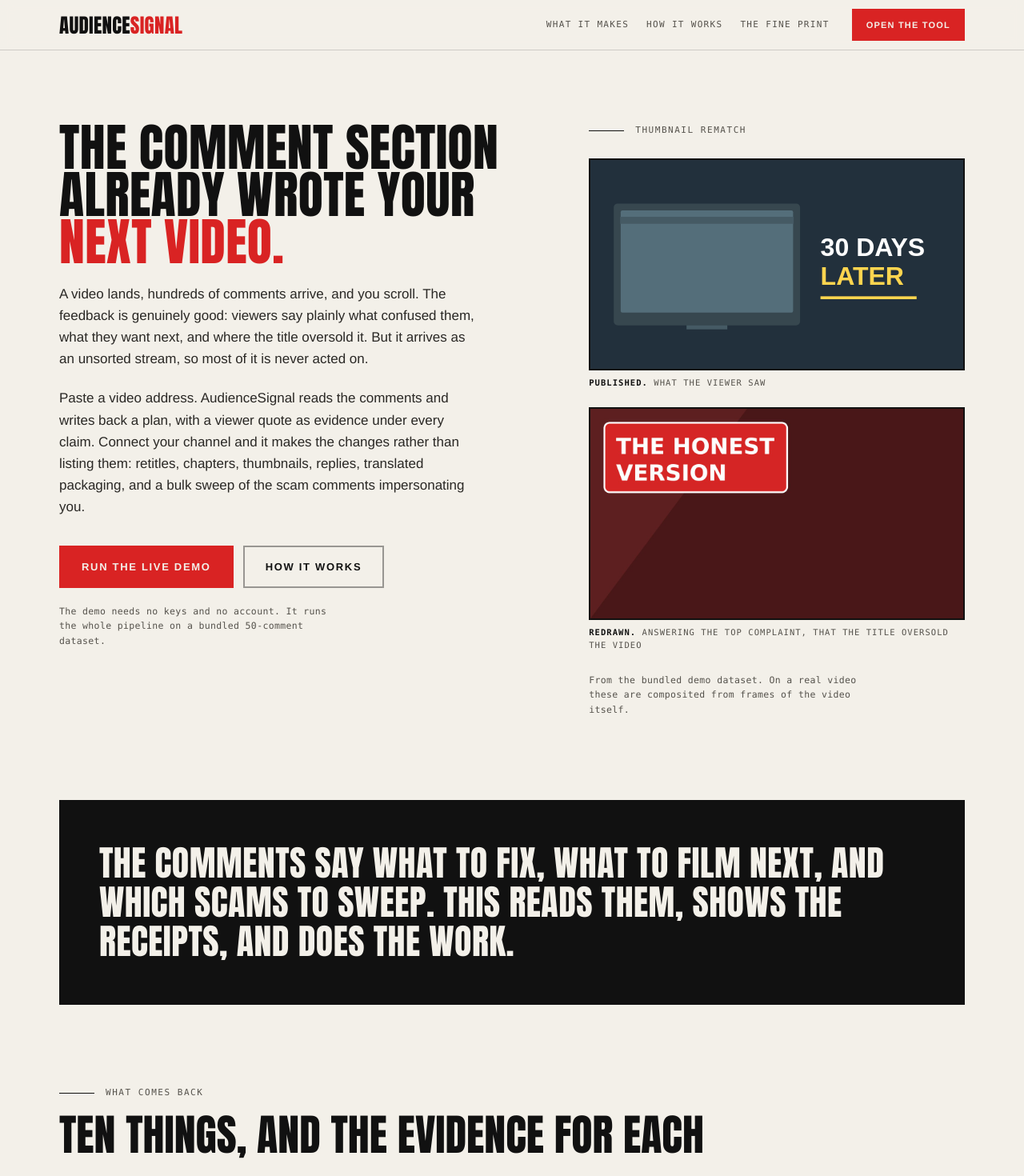
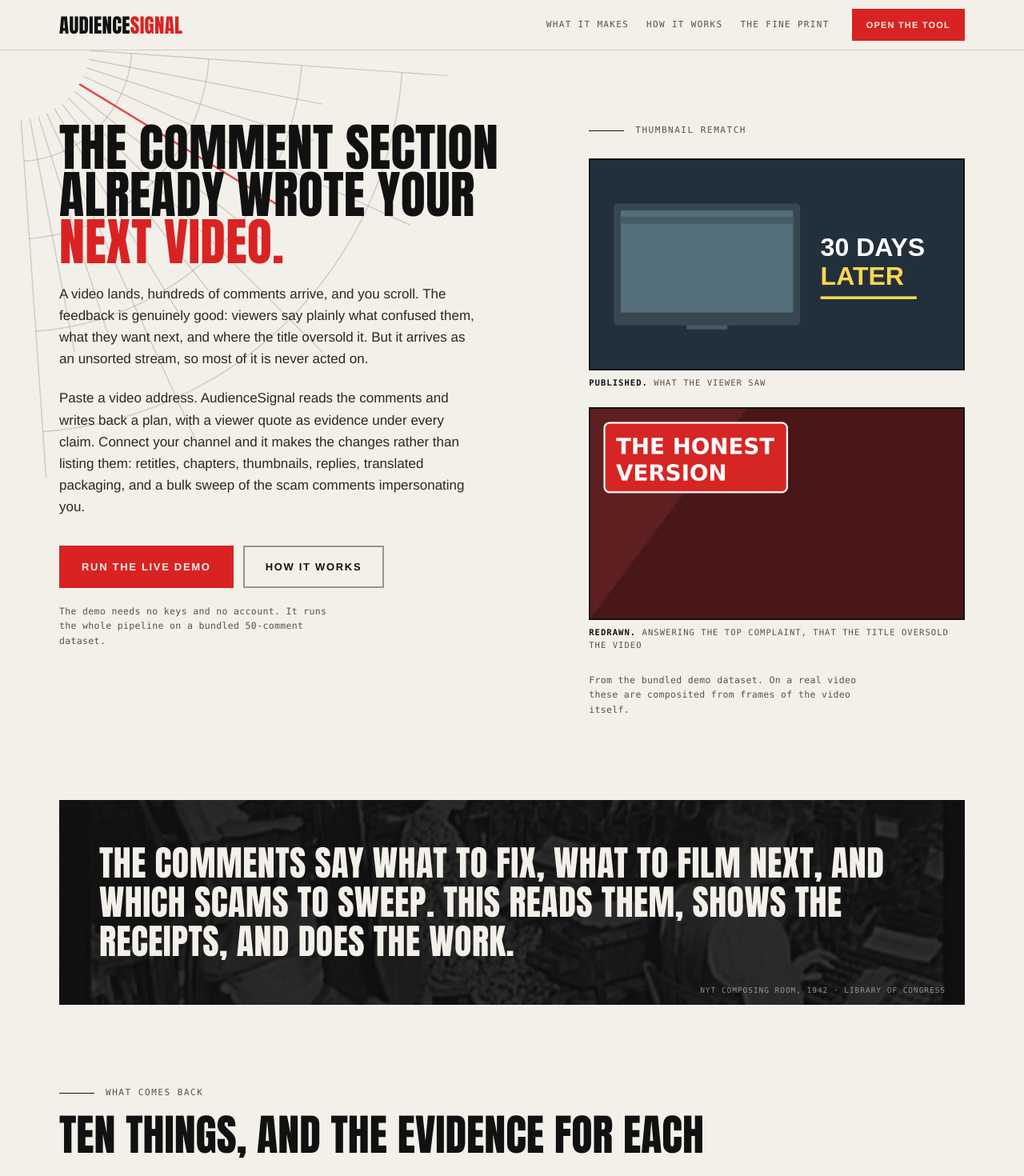
Before and after one commit to mcrowley19/Crowdtone, a Next.js app: page / in a window 1280 px wide. Shown: the top 1470 px of the page at 80% size. Built offline with nearby package versions, Linux system fonts and the light colour scheme.

Commit message:
Add deco signal burst to the hero and the 1942 NYT composing room behind the band

```diff
--- a/app/globals.css
+++ b/app/globals.css
@@ -1909,3 +1909,74 @@ button.go.danger {
     gap: 6px;
   }
 }
+
+/* ------------------------- deco signal burst ------------------------- */
+
+.lp-hero { position: relative; }
+.lp-hero > * { position: relative; }
+
+.burst {
+  position: absolute;
+  top: -12px;
+  left: -60px;
+  width: min(600px, 55vw);
+  height: auto;
+  pointer-events: none;
+  z-index: 0;
+}
+
+/* Each stroke carries pathLength=1, so a unit dash + offset draws it in. */
+.burst .barc,
+.burst .bray {
+  fill: none;
+  stroke: var(--line);
+  stroke-width: 1.5;
+  stroke-dasharray: 1;
+  stroke-dashoffset: 1;
+  animation: burst-sweep 1.1s cubic-bezier(0.22, 1, 0.36, 1) var(--d, 0s) forwards;
+}
+
+.burst .bray.red {
+  stroke: var(--red);
+  stroke-width: 2.5;
+  opacity: 0.8;
+}
+
+@keyframes burst-sweep {
+  to { stroke-dashoffset: 0; }
+}
+
+@media (prefers-reduced-motion: reduce) {
+  .burst .barc,
+  .burst .bray { animation: none; stroke-dashoffset: 0; }
+}
+.no-js .burst .barc,
+.no-js .burst .bray { animation: none; stroke-dashoffset: 0; }
+
+@media (max-width: 700px) {
+  .burst { display: none; }
+}
+
+/* --------------------- pressroom plate in the band -------------------- */
+
+.lp-band {
+  position: relative;
+  overflow: hidden;
+}
+
+.lp-band::before {
+  content: "";
+  position: absolute;
+  inset: 0;
+  background-image: url("/pressroom-1942.webp");
+  background-size: cover;
+  background-position: center 40%;
+  opacity: 0.15;
+}
+
+.lp-band-inner { position: relative; }
+
+.lp-band .lp-credit {
+  right: 24px;
+  bottom: 10px;
+}
--- a/app/page.tsx
+++ b/app/page.tsx
@@ -1,6 +1,7 @@
 import Link from "next/link";
 import type { Metadata } from "next";
 import { RevealObserver } from "@/components/Reveal";
+import { SignalBurst } from "@/components/SignalBurst";
 
 /*
  * Concept: "The Front Page" — the tool reads comment sections, so its landing
@@ -134,6 +135,7 @@ export default function Landing() {
 
       <main className="lp">
         <section className="lp-hero">
+          <SignalBurst />
           <div className="lp-hero-text">
             <h1>
               <span className="mline">
@@ -215,6 +217,9 @@ export default function Landing() {
 
         <section className="lp-band" data-scrollwords>
           <BandWords />
+          <span className="lp-credit">
+            NYT composing room, 1942 · Library of Congress
+          </span>
         </section>
 
         <section id="outputs" className="lp-sec">
--- /dev/null
+++ b/components/SignalBurst.tsx
@@ -0,0 +1,70 @@
+/**
+ * The deco "signal burst": a quarter-fan of rays and broadcast arcs
+ * radiating from the hero's top-left corner — the AudienceSignal wordmark's
+ * idea drawn as ornament, in the manner of a 1930s radio poster. Hand-set
+ * vector, so it is exactly on palette, weighs about a kilobyte, and needs no
+ * license. The arcs sweep themselves in on load; the rays follow, each a
+ * beat behind the last.
+ */
+
+const CX = 0;
+const CY = 0;
+const RAY_INNER = 96;
+const RAY_OUTER = 560;
+const RAY_COUNT = 13;
+const ARCS = [150, 250, 370, 500];
+
+function polar(r: number, deg: number): [number, number] {
+  const rad = (deg * Math.PI) / 180;
+  return [CX + r * Math.cos(rad), CY + r * Math.sin(rad)];
+}
+
+function arcPath(r: number): string {
+  const [x1, y1] = polar(r, 4);
+  const [x2, y2] = polar(r, 86);
+  return `M ${x1.toFixed(1)} ${y1.toFixed(1)} A ${r} ${r} 0 0 1 ${x2.toFixed(1)} ${y2.toFixed(1)}`;
+}
+
+export function SignalBurst() {
+  const rays = Array.from({ length: RAY_COUNT }, (_, i) => {
+    const deg = 4 + (i * 82) / (RAY_COUNT - 1);
+    // Every third ray runs long, the deco alternation.
+    const outer = i % 3 === 0 ? RAY_OUTER : RAY_OUTER * 0.72;
+    const [x1, y1] = polar(RAY_INNER, deg);
+    const [x2, y2] = polar(outer, deg);
+    return { x1, y1, x2, y2, red: i === 4 };
+  });
+
+  return (
+    <svg
+      className="burst"
+      viewBox="0 0 620 620"
+      aria-hidden
+      focusable="false"
+    >
+      <g transform="translate(6 6)">
+        {ARCS.map((r, i) => (
+          <path
+            key={r}
+            className="barc"
+            d={arcPath(r)}
+            pathLength={1}
+            style={{ ["--d" as string]: `${0.15 + i * 0.18}s` }}
+          />
+        ))}
+        {rays.map((ray, i) => (
+          <line
+            key={i}
+            className={`bray${ray.red ? " red" : ""}`}
+            x1={ray.x1.toFixed(1)}
+            y1={ray.y1.toFixed(1)}
+            x2={ray.x2.toFixed(1)}
+            y2={ray.y2.toFixed(1)}
+            pathLength={1}
+            style={{ ["--d" as string]: `${0.5 + i * 0.06}s` }}
+          />
+        ))}
+      </g>
+    </svg>
+  );
+}
```
Also changed, not shown: public/pressroom-1942.webp (added).
